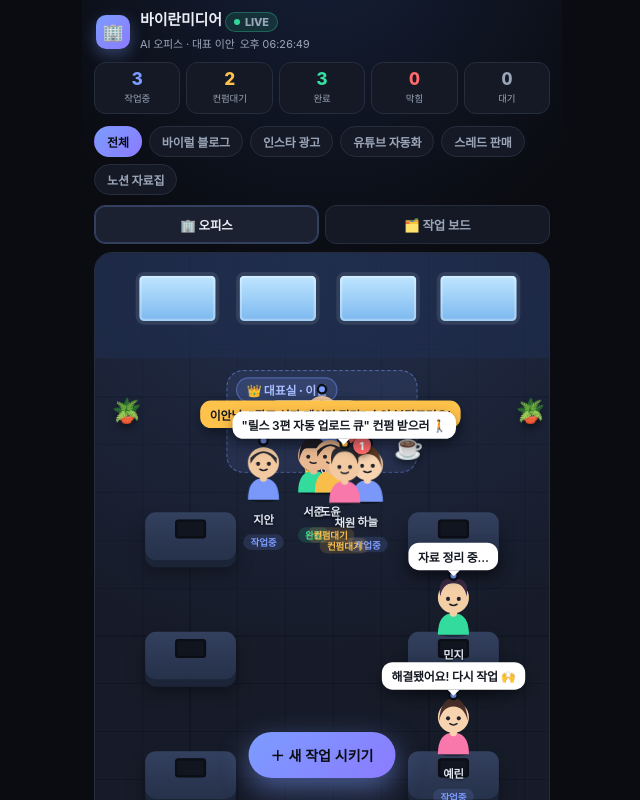
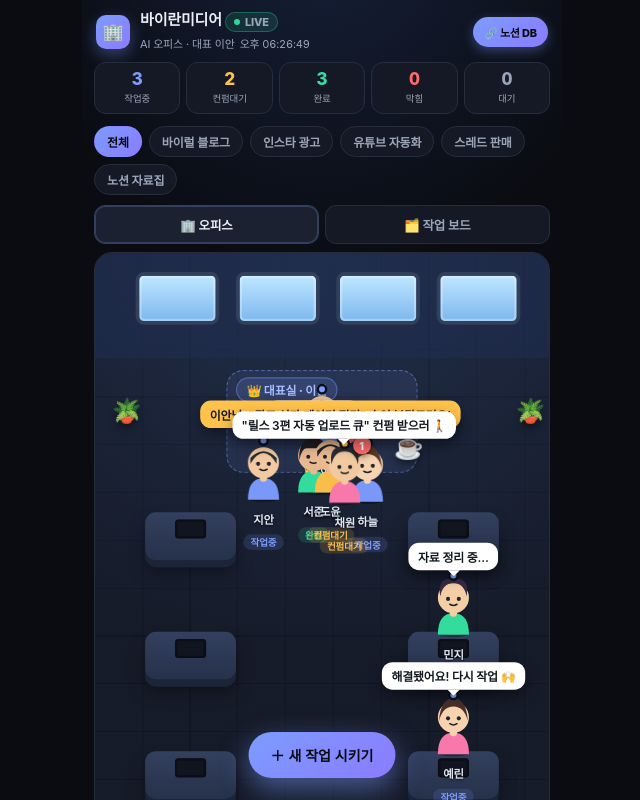
Before and after one commit to Zhei-la/Byran_office, a website: page public/index.html in a window 1280 px wide. Shown: the whole page, without its empty margins (318-958 px from the left). Drawn offline with Linux system fonts and the light colour scheme.

Commit message:
Update: layout/content changes

```diff
--- a/public/index.html
+++ b/public/index.html
@@ -30,6 +30,10 @@
   .live i{width:6px;height:6px;border-radius:50%;background:var(--mint);animation:blink 1.3s infinite}
   @keyframes blink{0%,100%{opacity:1}50%{opacity:.25}}
   .clock{font-size:11px;color:var(--muted);font-variant-numeric:tabular-nums;margin-left:2px}
+  .notionBtn{flex:none; font-size:11px; font-weight:800; color:#0a0c11; text-decoration:none; white-space:nowrap;
+    background:linear-gradient(135deg,var(--brand),var(--brand2)); padding:7px 11px; border-radius:999px;
+    box-shadow:0 4px 12px rgba(124,156,255,.35)}
+  .notionBtn:active{transform:scale(.96)}
 
   /* ---------- KPI strip ---------- */
   .kpis{display:grid; grid-template-columns:repeat(5,1fr); gap:6px; padding:2px 12px 10px}
@@ -176,6 +180,7 @@
       <b>바이란미디어 <span class="live"><i></i>LIVE</span></b>
       <span>AI 오피스 · 대표 이안 <span class="clock" id="clock">—</span></span>
     </div>
+    <a class="notionBtn" href="https://app.notion.com/p/02b64c31f9214159888da0bb6e302bae" target="_blank" rel="noopener">🔗 노션 DB</a>
   </div>
 
   <div class="kpis" id="kpis"></div>
```
